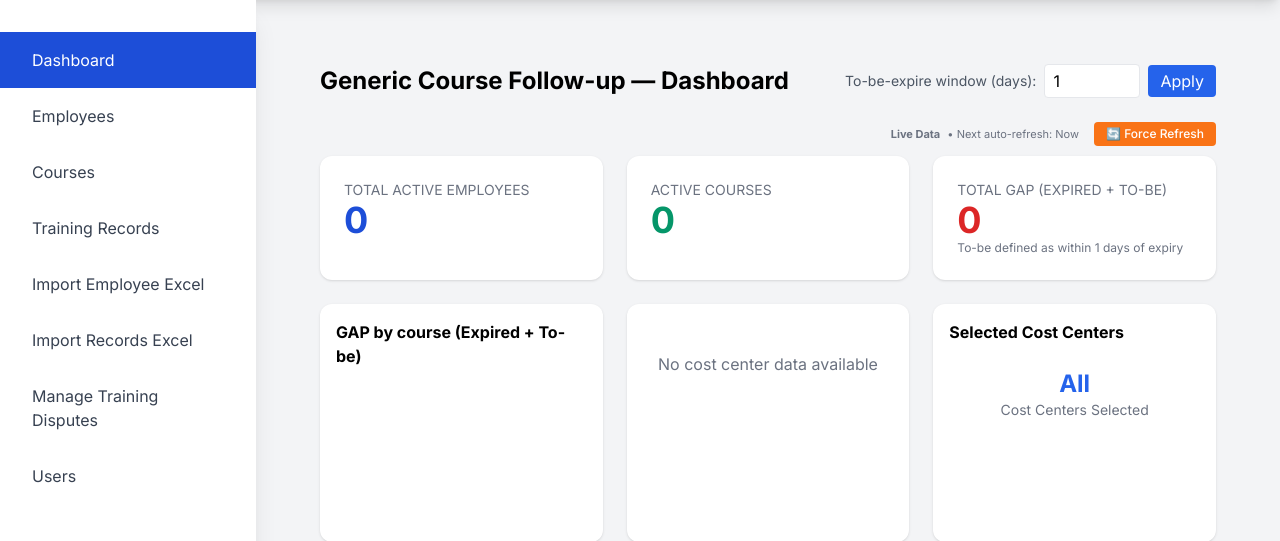
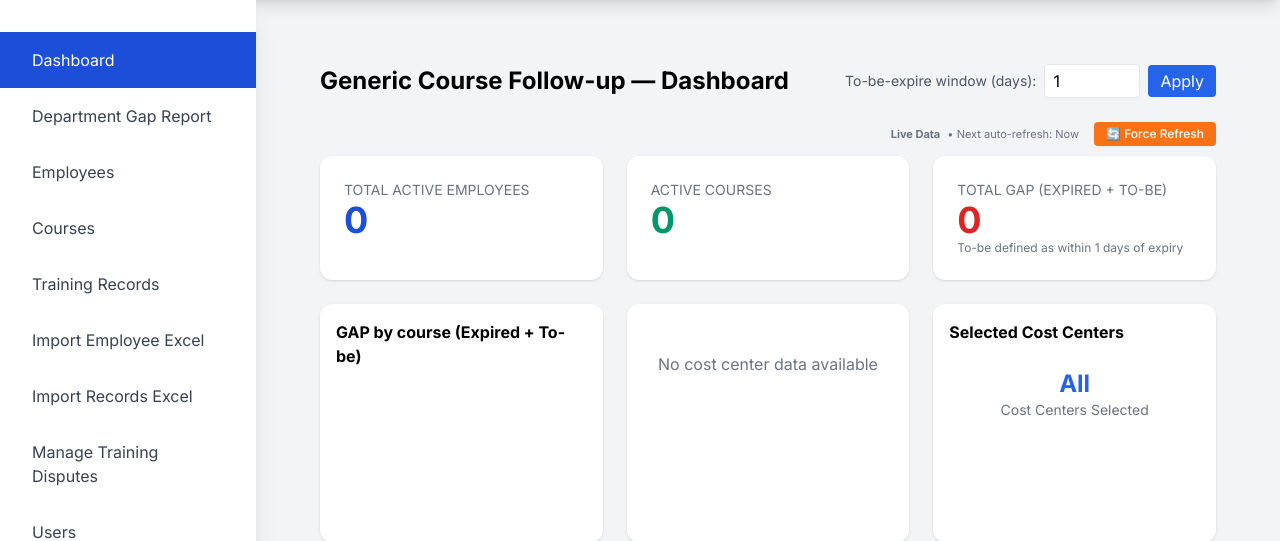
Before and after one commit to sniperras/ET-Generic-Course-Track, a PHP site: page /admin/admin_panel.php in a window 1280 px wide. Shown: the part 88-629 px from the top of the page. Run offline with PHP 8.4, Linux system fonts and the light colour scheme; the visitor is signed in with stand-in values (Sample User, id 1); data that the repository does not hold is empty; some libraries are stand-ins or nearby versions.

Commit message:
v6.2 add department gap report to admin panel navigation and routing

```diff
--- a/admin/admin_panel.php
+++ b/admin/admin_panel.php
@@ -47,6 +47,7 @@ requirePageAccess($page);
 // Whitelist of allowed pages to include
 $allowed_pages = [
   'dashboard',
+  'department_gap_report',
   'employees',
   'courses',
   'records',
@@ -126,6 +127,7 @@ if (!empty($_SERVER['HTTP_X_REQUESTED_WITH']) && strtolower($_SERVER['HTTP_X_REQ
         <?php
         $nav = [
           'dashboard' => 'Dashboard',
+          'department_gap_report' => 'Department Gap Report',
           'employees' => 'Employees',
           'courses'   => 'Courses',
           'records'   => 'Training Records',
@@ -182,6 +184,9 @@ if (!empty($_SERVER['HTTP_X_REQUESTED_WITH']) && strtolower($_SERVER['HTTP_X_REQ
           break;
         case 'import':
           include __DIR__ . '/import.php';
+          break;
+        case 'department_gap_report':
+          include __DIR__ . '/department_gap_report.php';
           break;
         case 'import_training':
           include __DIR__ . '/import_training.php';
```
